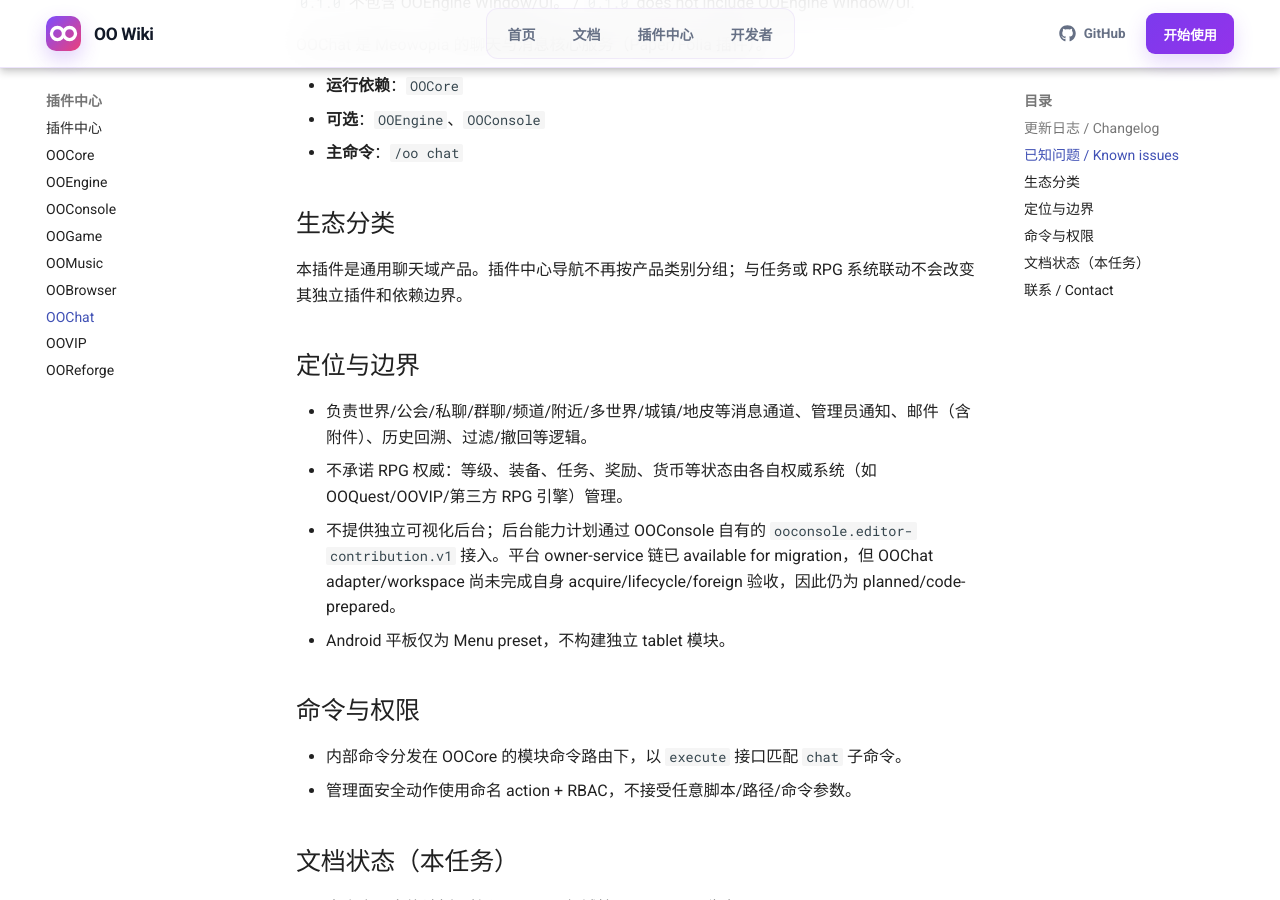
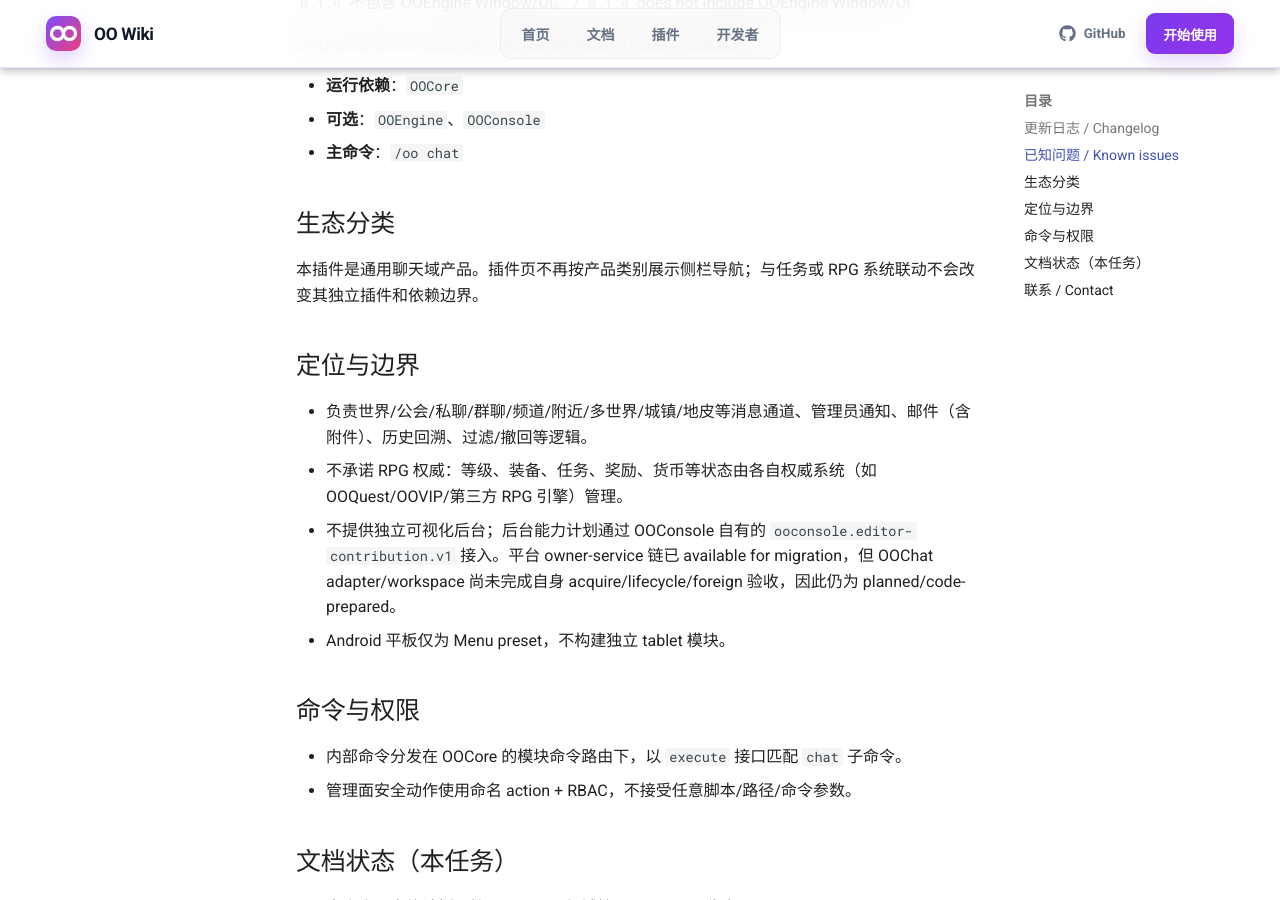
Before and after one commit to Meowopia/OOWiki, an MkDocs documentation site: the page built from docs/plugins/oochat.md, in a window 1280 px wide and 900 px high, scrolled down 460 px. Built offline with MkDocs 1.6.1 and Material for MkDocs 9.7.7, drawn with Linux system fonts in a browser that asks for light colours; comment, search, counter and statistics services are not loaded.

Commit message:
docs: simplify plugin navigation

```diff
--- a/docs/overrides/main.html
+++ b/docs/overrides/main.html
@@ -16,7 +16,7 @@
       <div class="ovo-navbar-links">
         <a href="{{ nav.homepage.url | url }}">首页</a>
         <a href="{{ 'installation/' | url }}">文档</a>
-        <a href="{{ 'plugins/' | url }}">插件中心</a>
+        <a href="{{ 'plugins/' | url }}">插件</a>
         <a href="{{ 'development/' | url }}">开发者</a>
       </div>
 
--- a/docs/plugins/oochat.md
+++ b/docs/plugins/oochat.md
@@ -21,7 +21,7 @@
 
 ## 生态分类
 
-本插件是通用聊天域产品。插件中心导航不再按产品类别分组；与任务或 RPG 系统联动不会改变其独立插件和依赖边界。
+本插件是通用聊天域产品。插件页不再按产品类别展示侧栏导航；与任务或 RPG 系统联动不会改变其独立插件和依赖边界。
 
 ## 定位与边界
 
--- a/mkdocs.yml
+++ b/mkdocs.yml
@@ -58,17 +58,7 @@
       - 集成边界: integration.md
       - 迁移规则: migration.md
       - 安全模型: security.md
-  - 插件中心:
-      - 插件中心: plugins/index.md
-      - OOCore: plugins/oocore.md
-      - OOEngine: plugins/ooengine.md
-      - OOConsole: plugins/ooconsole.md
-      - OOGame: plugins/oogame.md
-      - OOMusic: plugins/oomusic.md
-      - OOBrowser: plugins/oobrowser.md
-      - OOChat: plugins/oochat.md
-      - OOVIP: plugins/oovip.md
-      - OOReforge: plugins/ooreforge.md
+  - 插件: plugins/index.md
   - 开发者:
       - 开发者接入: development.md
       - 开源与仓库边界: source-policy.md
```
Also changed, not shown: docs/pages-runbook.md (+2 -2 lines), docs/plugins/index.md (+1 -1 lines).
